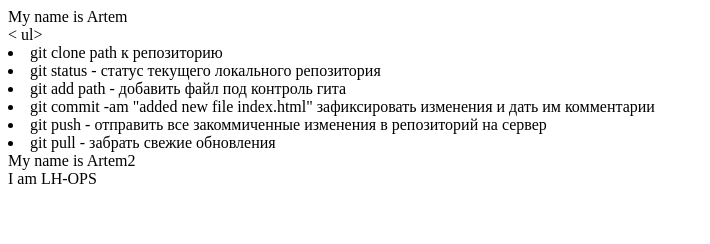
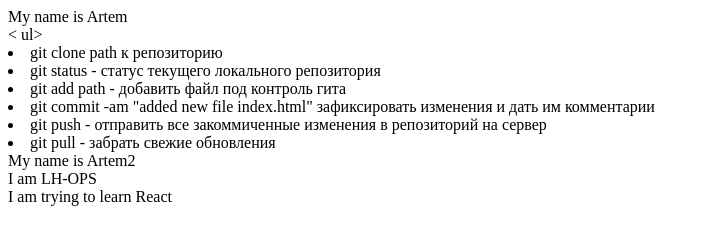
Before and after one commit to Artem168/my-first-repository, a plain HTML site: page index1.html in a window 1280 px wide. Shown: the whole page, without its empty margins (0-710 px from the left). Drawn offline with Linux system fonts and the light colour scheme.

Commit message:
added I am trying to learn React

```diff
--- a/index1.html
+++ b/index1.html
@@ -18,5 +18,6 @@
     </ul></div>
     <div>My name is Artem2</div>
     <div>I am LH-OPS</div>
+    <div>I am trying to learn React</div>
   </body>
 </html>
```
